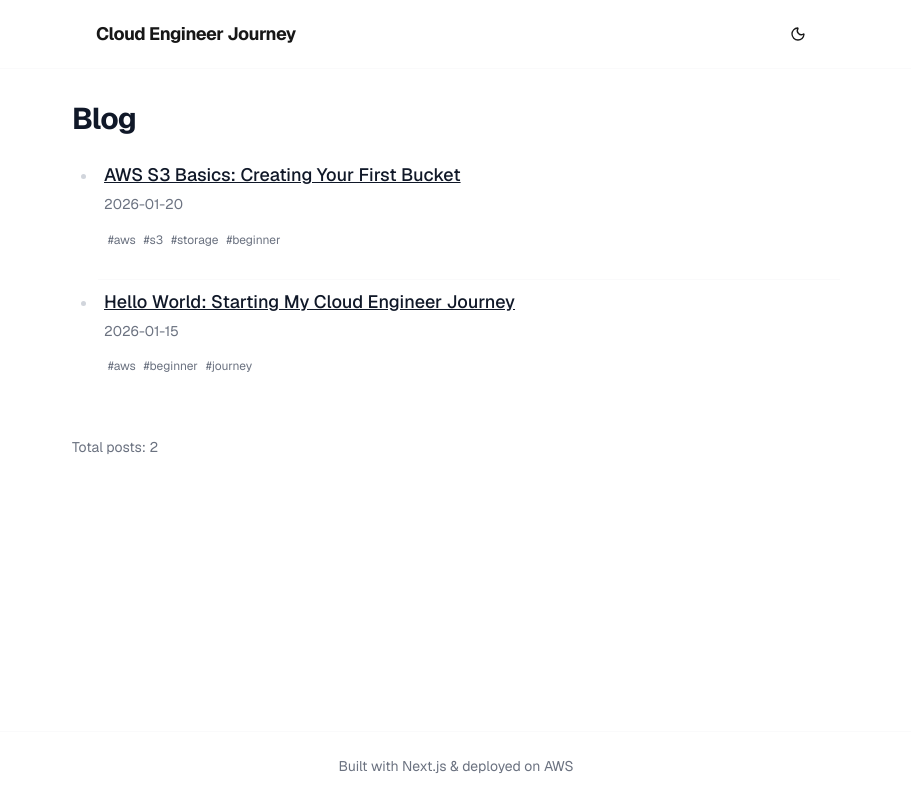
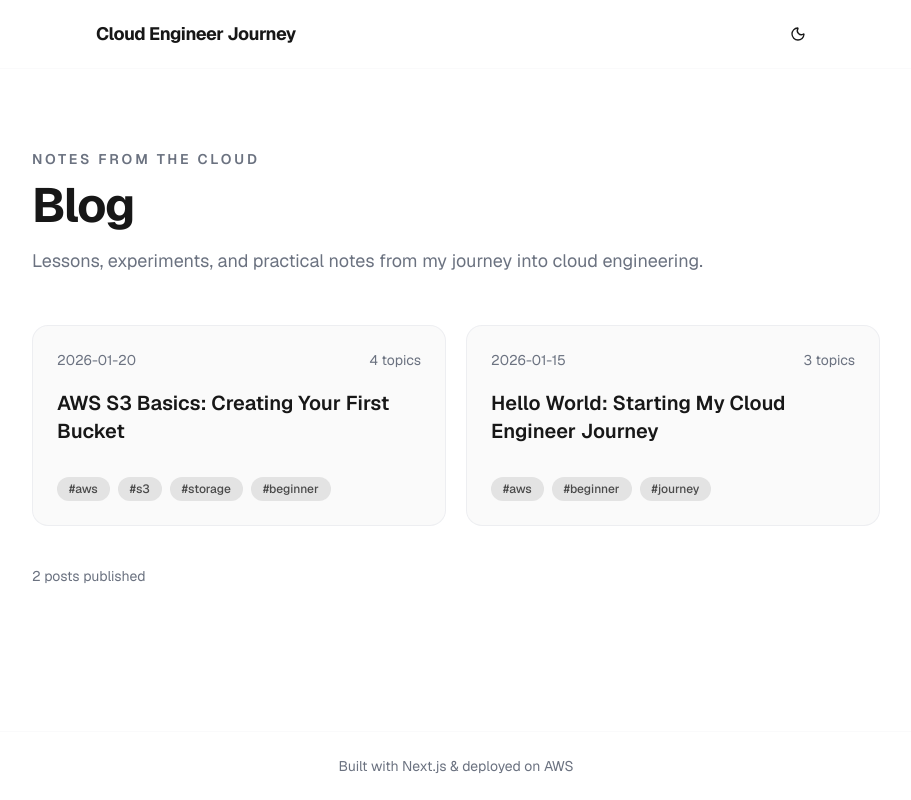
Before and after one commit to gsvaliente/blog, a Next.js app: page /blog in a window 1280 px wide. Shown: the whole page, without its empty margins (184-1095 px from the left). Built offline with nearby package versions, Linux system fonts and the light colour scheme.

Commit message:
Fixing styling for the blog

```diff
--- a/src/app/blog/page.tsx
+++ b/src/app/blog/page.tsx
@@ -26,37 +26,54 @@ export default function BlogIndexPage() {
   const posts = getPosts();
 
   return (
-    <main className="prose max-w-3xl mx-auto py-8 font-sans">
-      <h1 className="text-3xl font-bold tracking-tight mb-6">Blog</h1>
+    <main className="mx-auto max-w-4xl px-6 py-14 font-sans text-foreground sm:py-20">
+      <header className="mb-12 max-w-2xl">
+        <p className="mb-3 text-sm font-semibold uppercase tracking-[0.2em] text-muted-foreground">
+          Notes from the cloud
+        </p>
+        <h1 className="mb-4 text-4xl font-bold tracking-tight text-foreground sm:text-5xl">
+          Blog
+        </h1>
+        <p className="text-lg leading-8 text-muted-foreground">
+          Lessons, experiments, and practical notes from my journey into cloud
+          engineering.
+        </p>
+      </header>
 
-      <nav className="mb-8" aria-label="Blog navigation">
-        <ul className="space-y-4">
+      <nav aria-label="Blog navigation">
+        <ul className="grid gap-5 sm:grid-cols-2">
           {posts.map((post) => (
-            <li key={post.slug} className="border-b pb-4 border-border/20 last:border-0">
+            <li
+              key={post.slug}
+              className="group flex flex-col rounded-2xl border border-border/60 bg-foreground/[0.02] p-6 transition-all hover:-translate-y-1 hover:border-foreground/30 hover:bg-foreground/[0.05] hover:shadow-lg"
+            >
+              <div className="mb-5 flex items-center justify-between gap-4 text-sm text-muted-foreground">
+                <time dateTime={post.date}>{post.date}</time>
+                <span>{post.tags?.length ?? 0} topics</span>
+              </div>
               <Link
                 href={`/blog/${post.slug}`}
-                className="text-lg hover:text-primary transition-colors"
+                className="mb-4 text-xl font-semibold leading-snug text-foreground transition-colors group-hover:text-muted-foreground"
               >
                 {post.title}
               </Link>
-              <p className="text-sm text-muted-foreground mt-1">
-                {post.date}
-              </p>
-              <p className="text-xs text-muted-foreground mt-0.5">
-                {post.tags?.length > 0 &&
-                  post.tags.map((tag: string) => (
-                    <span key={tag} className="mx-1">
-                      #{tag}
-                    </span>
-                  ))}
-              </p>
+              <div className="mt-auto flex flex-wrap gap-2 pt-4">
+                {post.tags?.map((tag: string) => (
+                  <span
+                    key={tag}
+                    className="rounded-full bg-foreground/10 px-3 py-1 text-xs font-medium text-foreground/75"
+                  >
+                    #{tag}
+                  </span>
+                ))}
+              </div>
             </li>
           ))}
         </ul>
       </nav>
 
-      <p className="text-sm text-muted-foreground">
-        Total posts: {posts.length}
+      <p className="mt-10 text-sm text-muted-foreground">
+        {posts.length} {posts.length === 1 ? "post" : "posts"} published
       </p>
     </main>
   );
--- a/src/app/page.tsx
+++ b/src/app/page.tsx
@@ -2,20 +2,25 @@ import Link from "next/link";
 
 export default function Home() {
   return (
-    <main className="prose max-w-3xl mx-auto py-16 font-sans">
-      <h1 className="text-4xl font-bold tracking-tight mb-4">
+    <main className="flex min-h-[calc(100vh-9rem)] items-center justify-center px-6 py-20 font-sans text-foreground">
+      <div className="prose dark:prose-invert max-w-3xl text-center">
+        <p className="mb-4 text-sm font-semibold uppercase tracking-[0.2em] text-muted-foreground">
+          A practical cloud engineering journal
+        </p>
+        <h1 className="mb-6 text-5xl font-bold tracking-tight text-foreground sm:text-6xl">
           Cloud Engineer Journey
         </h1>
-      <p className="text-lg text-muted-foreground mb-8">
-        Documenting my path to becoming a cloud engineer. Learning AWS,
+        <p className="mx-auto mb-10 max-w-2xl text-lg leading-8 text-muted-foreground">
+          Documenting my path to becoming a cloud engineer through AWS,
           certifications, and hands-on projects.
         </p>
         <Link
           href="/blog"
-        className="inline-flex items-center gap-2 rounded-full bg-foreground px-6 py-3 text-background font-medium transition-colors hover:bg-[#383838] dark:hover:bg-[#ccc]"
+          className="inline-flex items-center gap-2 rounded-full bg-foreground px-6 py-3 font-medium text-background transition-colors hover:opacity-85"
         >
           Read the Blog
         </Link>
+      </div>
     </main>
   );
 }
```
Lines whose indentation alone changed are shown as unchanged.
